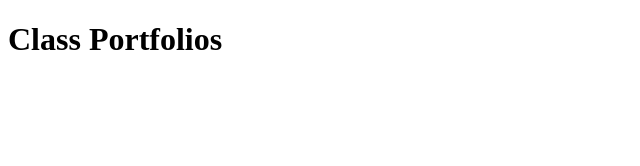
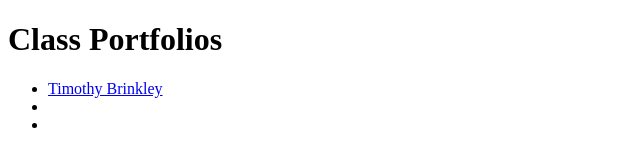
Before and after one commit to DanaHagen/intro-practice, a plain HTML site: page index.html in a window 1280 px wide. Shown: the whole page, without its empty margins (0-640 px from the left). Drawn offline with Linux system fonts and the light colour scheme.

Commit message:
Update index.html

```diff
--- a/index.html
+++ b/index.html
@@ -9,8 +9,12 @@
    <body>
 		<h1>Class Portfolios</h1>
 
-		<tl>
-		<td>
-		</tl>
+		<ul>
+  			<li><!--EXAMPLE: Name with Hyperlink--><a href="https://tbrinkley.github.io/intro-practice/">Timothy Brinkley</a></li>
+  			<li></li>
+			<li></li>
+			<!--Copy paste more of these to add a bullet for your information: <li></li>-->
+			<!--Just make sure it goes before the "</ul>"-->
+		</ul>
 		</body>
 	</html>
```
